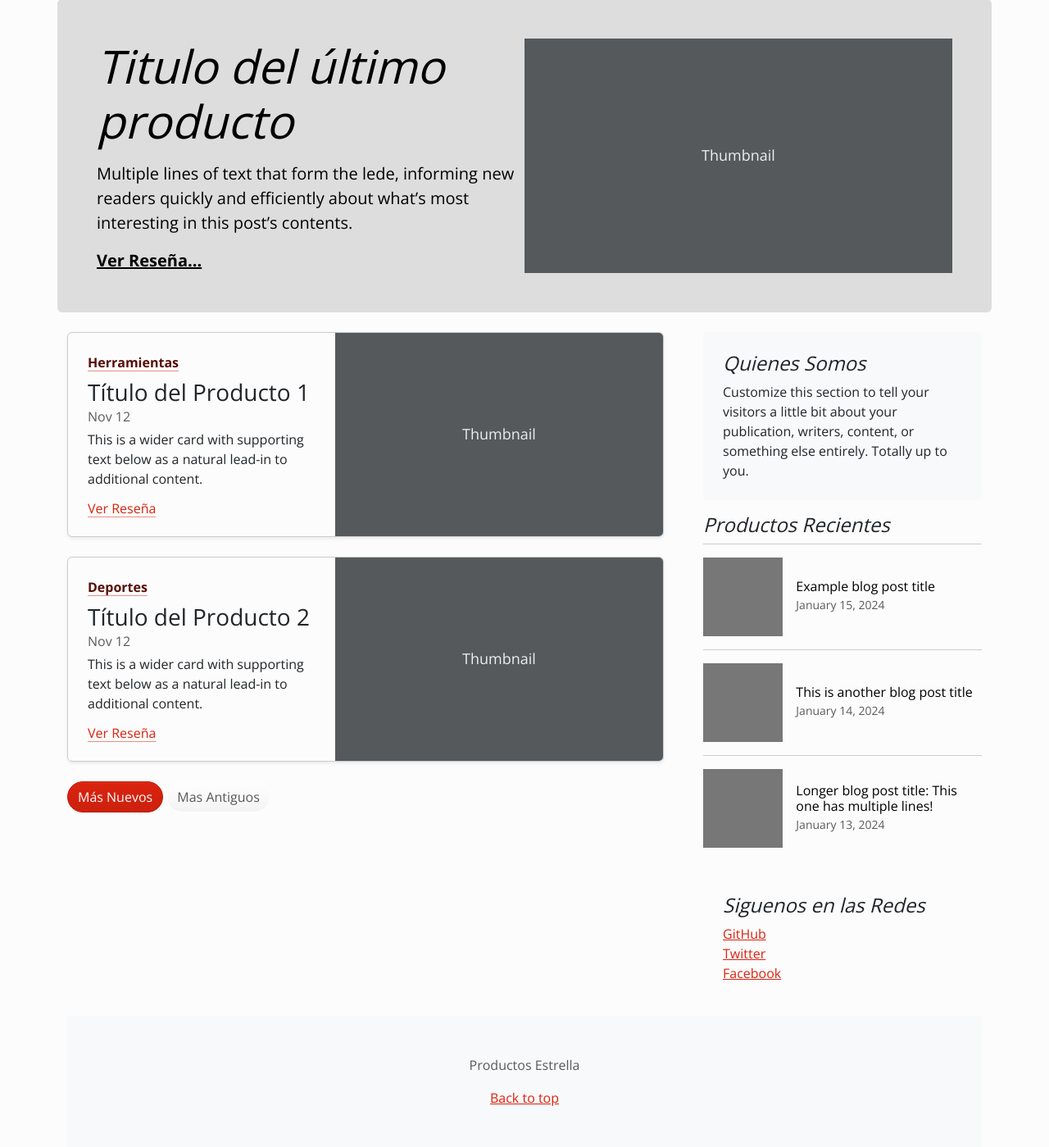
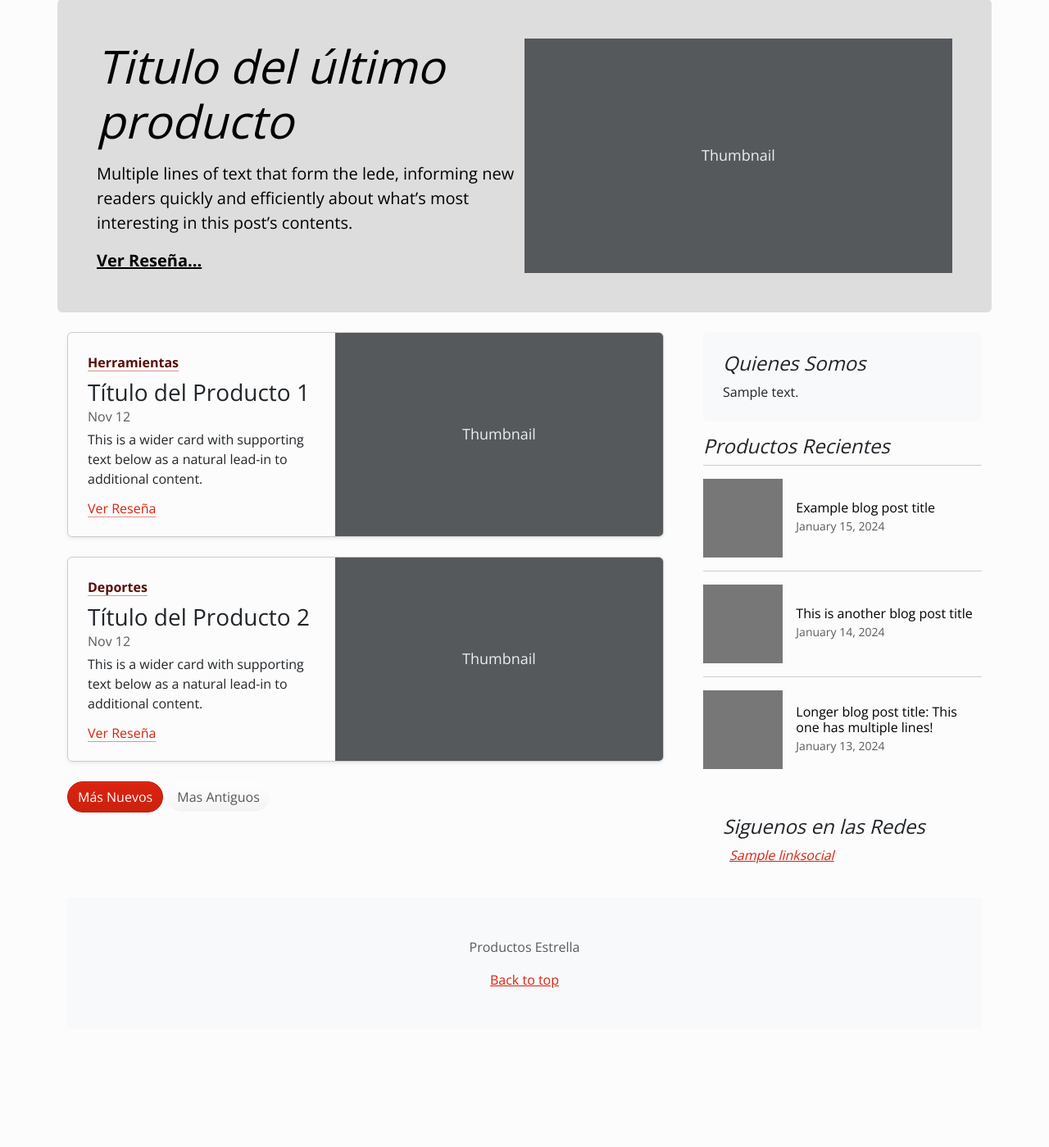
Before and after one commit to mcarabies/productos-estrella, a Django app: page / in a window 1280 px wide. Shown: the part 125-1524 px from the top of the page at 82% size. After the commit the page ends 1330 px from the top, so only its background shows below. Run offline with Django 5.2, Linux system fonts and the light colour scheme; tables that the repository leaves empty hold one stand-in row (values such as "Sample post"); some libraries are stand-ins or nearby versions.

Commit message:
context processors de linksocial y about terminados

```diff
--- /dev/null
+++ b/core/processors.py
@@ -0,0 +1,25 @@
+from .models import About, Linksocial, Category
+
+# ABOUT
+def ctx_dic_about(req):
+    ctx_about = {}
+    ctx_about['ABOUT'] = About.objects.latest('created')
+    return ctx_about
+
+# CATEGORIES
+
+
+
+# LINK SOCIAL
+def ctx_dic_linksocial(req):
+    ctx_links = {}
+    links = Linksocial.objects.all()
+
+    for link in links:
+        ctx_links[link.key] = {
+            'name': link.name,
+            'url': link.url,
+            'icon': link.icon
+        }
+
+    return {'link_all':ctx_links}
--- a/core/templates/core/base.html
+++ b/core/templates/core/base.html
@@ -9,6 +9,7 @@
     <meta name="author" content="Mark Otto, Jacob Thornton, and Bootstrap contributors">
     <link href={% static 'core/css/bootstrap.min.css' %} rel="stylesheet">
     <link href={% static 'core/css/blog.css' %} rel="stylesheet">
+    <link rel="stylesheet" href="https://cdn.jsdelivr.net/npm/bootstrap-icons@1.11.3/font/bootstrap-icons.min.css">
     <title>Productos Estrella</title>
 </head>
 <body>
@@ -71,7 +72,8 @@
                   <div class="position-sticky" style="top: 2rem;">
                     <div class="p-4 mb-3 bg-body-tertiary rounded">
                       <h4 class="fst-italic">Quienes Somos</h4>
-                      <p class="mb-0">Customize this section to tell your visitors a little bit about your publication, writers, content, or something else entirely. Totally up to you.</p>
+
+                      <p class="mb-0">{{ABOUT}}</p>
                     </div>
 
                     <div>
@@ -106,15 +108,18 @@
                         </li>
                       </ul>
                     </div>
-
+                    <!-- Redes Sociales -->
                     <div class="p-4">
                       <h4 class="fst-italic">Siguenos en las Redes</h4>
                       <ol class="list-unstyled">
-                        <li><a href="#">GitHub</a></li>
-                        <li><a href="#">Twitter</a></li>
-                        <li><a href="#">Facebook</a></li>
+                        {% for social_key, items in link_all.items %}
+                          {% if items.url %}
+                          <li><i class="{{items.icon}} "><a href='{{items.url}}' class="ms-2">{{items.name}}</a></i></li>
+                          {% endif %}
+                        {% endfor %}
                       </ol>
                     </div>
+
                   </div>
                 </div>
               </div>
--- a/productos_estrellas_web/settings.py
+++ b/productos_estrellas_web/settings.py
@@ -63,6 +63,8 @@ TEMPLATES = [
                 'django.template.context_processors.request',
                 'django.contrib.auth.context_processors.auth',
                 'django.contrib.messages.context_processors.messages',
+                'core.processors.ctx_dic_linksocial',
+                'core.processors.ctx_dic_about'
             ],
         },
     },
```
